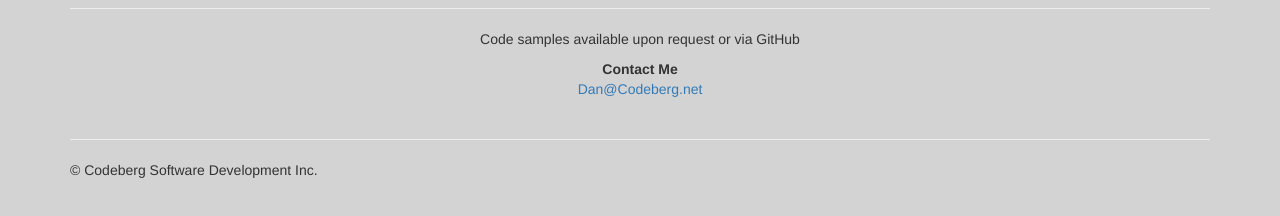
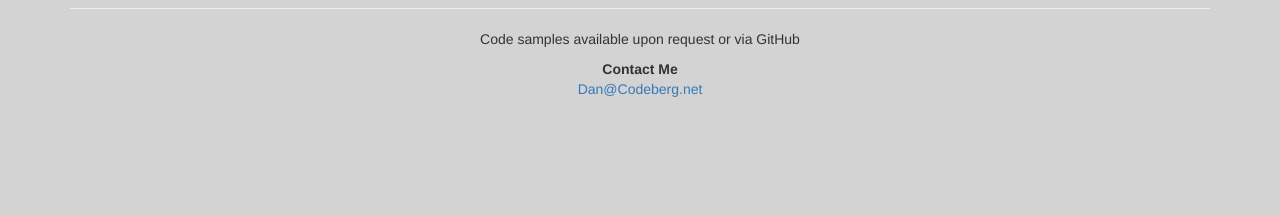
Before and after one commit to goldenerrol/codeberg, a plain HTML site: page index.html in a window 1280 px wide. Shown: the part 564-780 px from the top of the page. Drawn offline with nearby package versions, Linux system fonts and the light colour scheme.

Commit message:
Removed uneeded copyright

```diff
--- a/index.html
+++ b/index.html
@@ -91,10 +91,6 @@
           <a href="mailto:Dan@codeberg.net" target='_blank'>Dan@Codeberg.net</a>
         </address>
       </div>
-      <hr>
-      <footer>
-        <p>&copy; Codeberg Software Development Inc.</p>
-      </footer>
     </div> <!-- /container -->
     <script src="https://ajax.googleapis.com/ajax/libs/jquery/1.11.2/jquery.min.js"></script>
         <script>window.jQuery || document.write('<script src="js/vendor/jquery-1.11.2.min.js"><\/script>')</script>
```
